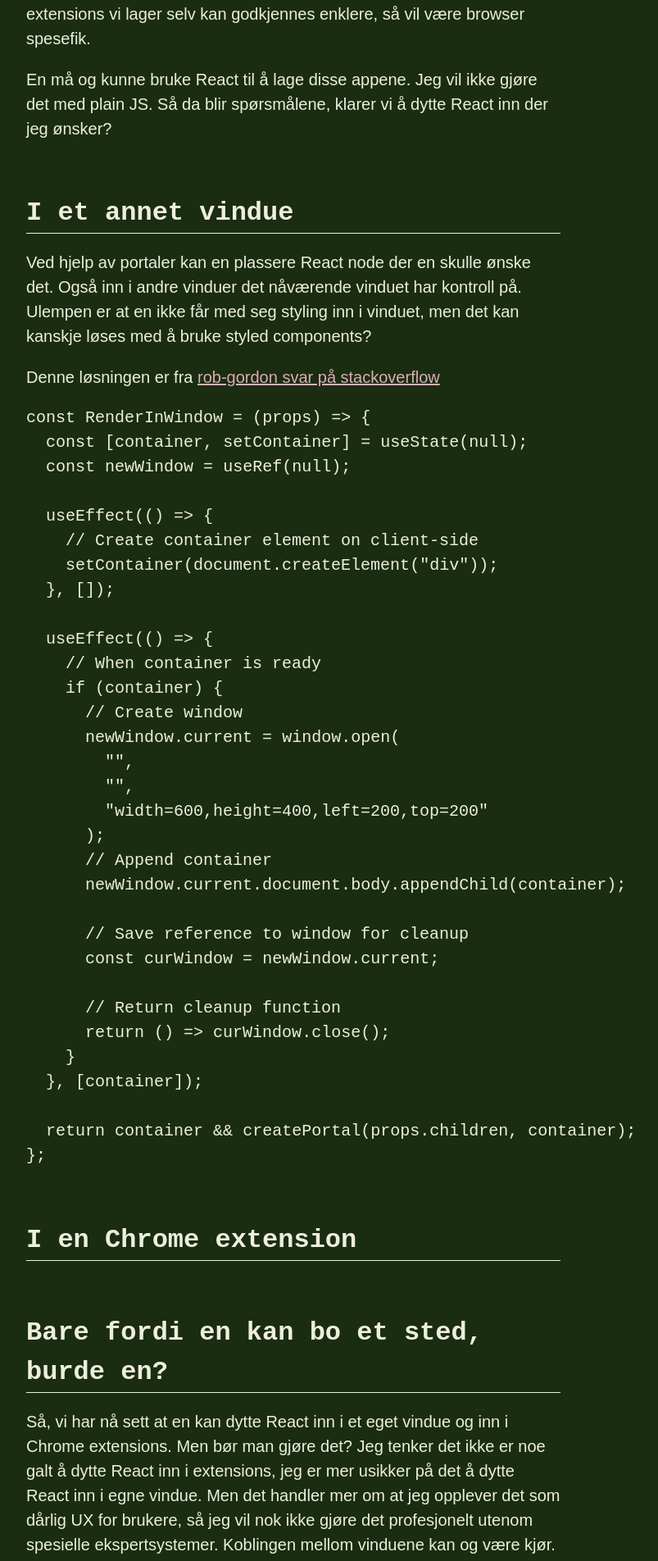
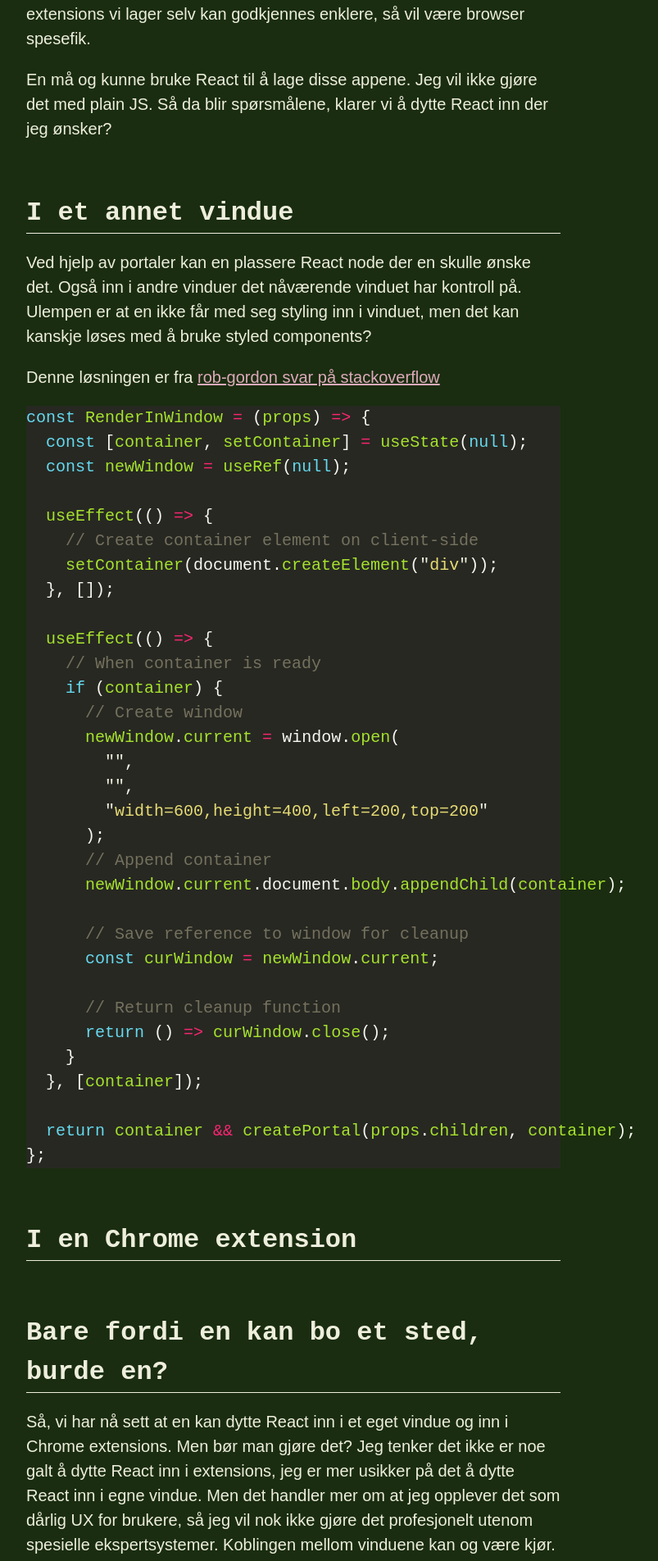
Before and after one commit to dagfrode/dagfrode.github.io, a Jekyll site: the page built from notes/where-nobody-could-react.md, in a window 1280 px wide. Shown: the part 1366-3270 px from the top of the page at 82% size, without its empty margins (282-1085 px from the left). Built offline with Jekyll 4.4.1, drawn with Linux system fonts in a browser that asks for light colours; our own code applies the rules of GitHub Pages for plain Markdown files; a style sheet for code colours, icons or effects is not loaded.

Commit message:
fix highlight

```diff
--- a/_layouts/default.html
+++ b/_layouts/default.html
@@ -12,7 +12,7 @@
 
     <link rel="stylesheet" type="text/css" href="/assets/css/main.css" />
     <link rel= "stylesheet" href= "https://maxst.icons8.com/vue-static/landings/line-awesome/line-awesome/1.3.0/css/line-awesome.min.css" >  </head>
-    <link href="https://cdn.jsdelivr.net/gh/gangdong/gangdong.github.io@dev/assets/css/syntax_monokai.css" rel="stylesheet"/>
+
   <body>
 <header>
   <a href="/"><i class="las la-home"></i></i>Home</a>
--- a/assets/css/main.css
+++ b/assets/css/main.css
@@ -185,3 +185,69 @@ header a{
   text-decoration: none;
   border-bottom:1px solid var(--theme-link);
 }
+
+.highlight pre { background-color: #272822; }
+.highlight .hll { background-color: #272822; }
+.highlight .c { color: #75715e } /* Comment */
+.highlight .err { color: #960050; background-color: #1e0010 } /* Error */
+.highlight .k { color: #66d9ef } /* Keyword */
+.highlight .l { color: #ae81ff } /* Literal */
+.highlight .n { color: #f8f8f2 } /* Name */
+.highlight .o { color: #f92672 } /* Operator */
+.highlight .p { color: #f8f8f2 } /* Punctuation */
+.highlight .cm { color: #75715e } /* Comment.Multiline */
+.highlight .cp { color: #75715e } /* Comment.Preproc */
+.highlight .c1 { color: #75715e } /* Comment.Single */
+.highlight .cs { color: #75715e } /* Comment.Special */
+.highlight .ge { font-style: italic } /* Generic.Emph */
+.highlight .gs { font-weight: bold } /* Generic.Strong */
+.highlight .kc { color: #66d9ef } /* Keyword.Constant */
+.highlight .kd { color: #66d9ef } /* Keyword.Declaration */
+.highlight .kn { color: #f92672 } /* Keyword.Namespace */
+.highlight .kp { color: #66d9ef } /* Keyword.Pseudo */
+.highlight .kr { color: #66d9ef } /* Keyword.Reserved */
+.highlight .kt { color: #66d9ef } /* Keyword.Type */
+.highlight .ld { color: #e6db74 } /* Literal.Date */
+.highlight .m { color: #ae81ff } /* Literal.Number */
+.highlight .s { color: #e6db74 } /* Literal.String */
+.highlight .na { color: #a6e22e } /* Name.Attribute */
+.highlight .nb { color: #f8f8f2 } /* Name.Builtin */
+.highlight .nc { color: #a6e22e } /* Name.Class */
+.highlight .no { color: #66d9ef } /* Name.Constant */
+.highlight .nd { color: #a6e22e } /* Name.Decorator */
+.highlight .ni { color: #f8f8f2 } /* Name.Entity */
+.highlight .ne { color: #a6e22e } /* Name.Exception */
+.highlight .nf { color: #a6e22e } /* Name.Function */
+.highlight .nl { color: #f8f8f2 } /* Name.Label */
+.highlight .nn { color: #f8f8f2 } /* Name.Namespace */
+.highlight .nx { color: #a6e22e } /* Name.Other */
+.highlight .py { color: #f8f8f2 } /* Name.Property */
+.highlight .nt { color: #f92672 } /* Name.Tag */
+.highlight .nv { color: #f8f8f2 } /* Name.Variable */
+.highlight .ow { color: #f92672 } /* Operator.Word */
+.highlight .w { color: #f8f8f2 } /* Text.Whitespace */
+.highlight .mf { color: #ae81ff } /* Literal.Number.Float */
+.highlight .mh { color: #ae81ff } /* Literal.Number.Hex */
+.highlight .mi { color: #ae81ff } /* Literal.Number.Integer */
+.highlight .mo { color: #ae81ff } /* Literal.Number.Oct */
+.highlight .sb { color: #e6db74 } /* Literal.String.Backtick */
+.highlight .sc { color: #e6db74 } /* Literal.String.Char */
+.highlight .sd { color: #e6db74 } /* Literal.String.Doc */
+.highlight .s2 { color: #e6db74 } /* Literal.String.Double */
+.highlight .se { color: #ae81ff } /* Literal.String.Escape */
+.highlight .sh { color: #e6db74 } /* Literal.String.Heredoc */
+.highlight .si { color: #e6db74 } /* Literal.String.Interpol */
+.highlight .sx { color: #e6db74 } /* Literal.String.Other */
+.highlight .sr { color: #e6db74 } /* Literal.String.Regex */
+.highlight .s1 { color: #e6db74 } /* Literal.String.Single */
+.highlight .ss { color: #e6db74 } /* Literal.String.Symbol */
+.highlight .bp { color: #f8f8f2 } /* Name.Builtin.Pseudo */
+.highlight .vc { color: #f8f8f2 } /* Name.Variable.Class */
+.highlight .vg { color: #f8f8f2 } /* Name.Variable.Global */
+.highlight .vi { color: #f8f8f2 } /* Name.Variable.Instance */
+.highlight .il { color: #ae81ff } /* Literal.Number.Integer.Long */
+
+.highlight .gh { } /* Generic Heading & Diff Header */
+.highlight .gu { color: #75715e; } /* Generic.Subheading & Diff Unified/Comment? */
+.highlight .gd { color: #f92672; } /* Generic.Deleted & Diff Deleted */
+.highlight .gi { color: #a6e22e; } /* Generic.Inserted & Diff Inserted */
```
